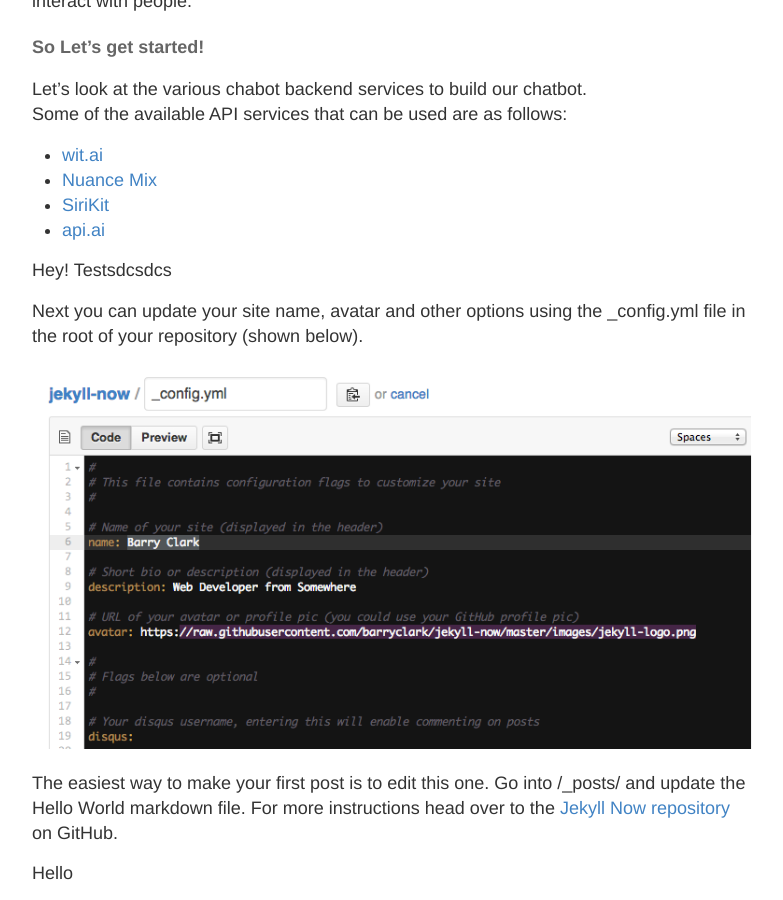
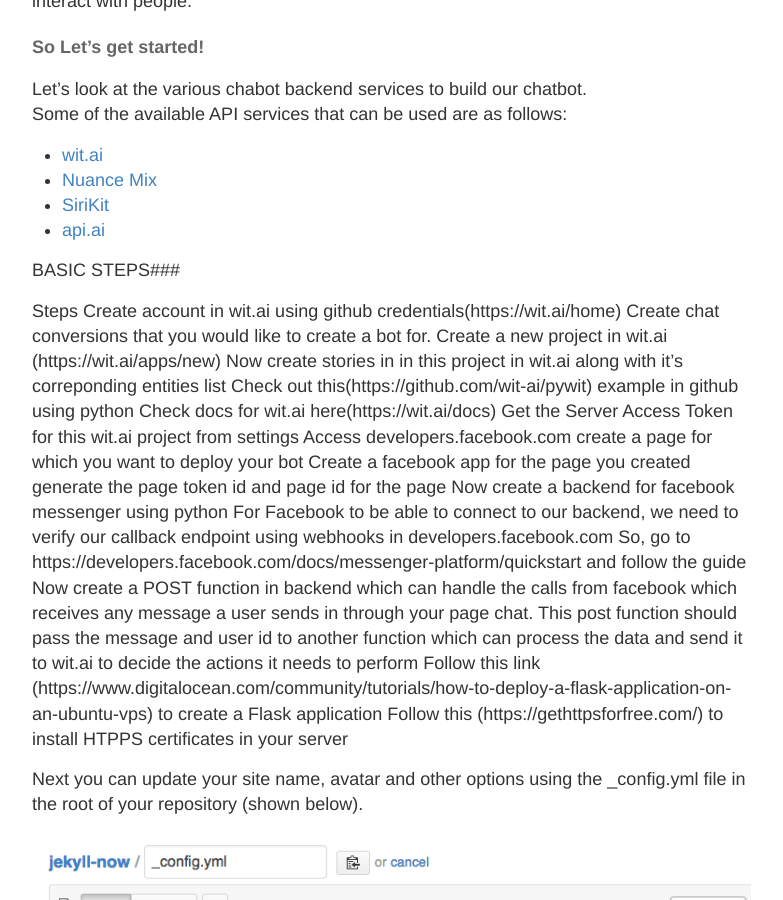
Before and after one commit to prataap/prataap.github.io, a Jekyll site: the page built from _posts/2016-9-22-facebook-chatbot-doc.md, in a window 1280 px wide and 900 px high, scrolled down 509 px. Shown: the whole window, without its empty margins (248-1031 px from the left). Built offline with Jekyll 4.4.1, drawn with Linux system fonts in a browser that asks for light colours.

Commit message:
Updated 2016-9-22-facebook-chatbot-doc.md

```diff
--- a/_posts/2016-9-22-facebook-chatbot-doc.md
+++ b/_posts/2016-9-22-facebook-chatbot-doc.md
@@ -20,8 +20,27 @@
 - [SiriKit](https://developer.apple.com/sirikit/)
 - [api.ai](https://api.ai/)
 
-Hey! Testsdcsdcs
+BASIC STEPS###
 
+Steps
+Create  account in wit.ai using github credentials(https://wit.ai/home)
+Create chat conversions that you would like to create a bot for.
+Create a new project in wit.ai (https://wit.ai/apps/new)
+Now create stories in in this project in wit.ai along with it's correponding entities list
+Check out this(https://github.com/wit-ai/pywit) example in github using python
+Check docs for wit.ai here(https://wit.ai/docs)
+Get the Server Access Token for this wit.ai project from settings
+Access developers.facebook.com
+create a page for which you want to deploy your bot
+Create a facebook app for the page you created
+generate the page token id and page id for the page
+Now create a backend for facebook messenger using python
+For Facebook to be able to connect to our backend, we need to verify our callback endpoint using webhooks in developers.facebook.com
+So, go to https://developers.facebook.com/docs/messenger-platform/quickstart and follow the guide
+Now create a POST function in backend which can handle the calls from facebook which receives any message a user sends in through your page chat.
+This post function should pass the message and user id to another function which can process the data and send it to wit.ai to decide the actions it needs to perform
+Follow this link (https://www.digitalocean.com/community/tutorials/how-to-deploy-a-flask-application-on-an-ubuntu-vps) to create a Flask application
+Follow this (https://gethttpsforfree.com/) to install HTPPS certificates in your server
 
 
 
```
